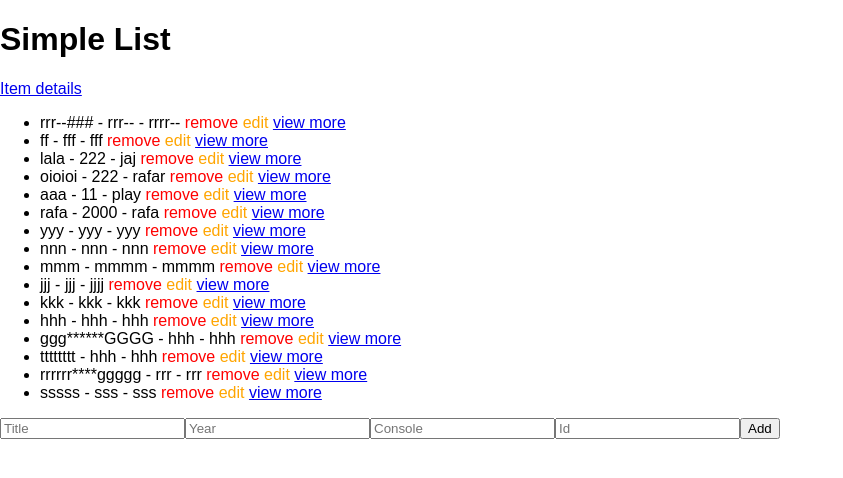
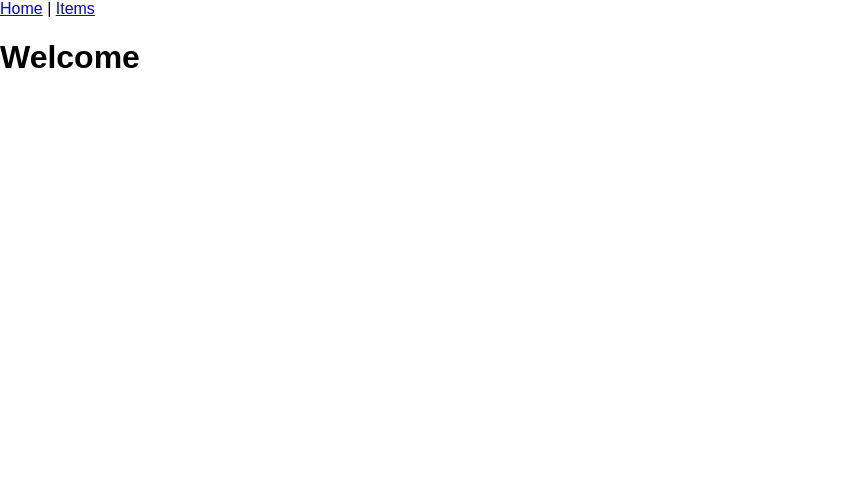
Before and after one commit to rafacazu/react-template, a React (Create React App) app in the folder my-app/: page / in a window 1280 px wide. Shown: the top 478 px of the page, without its empty margins (0-843 px from the left). Built offline with nearby package versions, Linux system fonts and the light colour scheme; data requests are answered from the project's data file.

Commit message:
Displaying item details

```diff
--- a/my-app/api/db.json
+++ b/my-app/api/db.json
@@ -79,7 +79,7 @@
       "id": 19
     },
     {
-      "title": "tttttttt",
+      "title": "tttttttt----",
       "year": "hhh",
       "console": "hhh",
       "id": 20
@@ -91,9 +91,9 @@
       "id": 21
     },
     {
-      "title": "sssss",
-      "year": "sss",
-      "console": "sss",
+      "title": "ee",
+      "year": "ee",
+      "console": "ee",
       "id": 22
     }
   ]
--- a/my-app/src/components/App.js
+++ b/my-app/src/components/App.js
@@ -1,15 +1,24 @@
 import React, { Component } from 'react';
+import {BrowserRouter as Router, Route, Link } from 'react-router-dom'
 import './App.css';
 import ItemList from '../container/itemList';
 import AddItem from '../container/addItem';
+import ItemDetails from '../container/itemDetails';
+import Header from './Header';
+import Home from './Home';
 
 class App extends Component {
   render() {
     return (
-      <div className="App">
-        <ItemList />
-        <AddItem/>
-      </div>
+      <Router>
+        <div className="App">
+          <Header />
+          <Route path='/' component={Home}></Route>
+          <Route path='/items' component={ItemList}></Route>
+          <Route path='/items' component={ItemDetails}></Route>
+          <Route path='/add-item' component={AddItem}></Route>
+        </div>
+      </Router>
     );
   }
 }
--- a/my-app/src/components/Header.js
+++ b/my-app/src/components/Header.js
@@ -5,8 +5,7 @@ class Header extends Component{
     render(){
         return(
             <div>
-                <h1>Simple List</h1>
-                <Link to="/details">Item details</Link>
+                <Link to="/">Home</Link> | <Link to="/items">Items</Link>
             </div>
         );
     }
--- /dev/null
+++ b/my-app/src/components/Home.js
@@ -0,0 +1,13 @@
+import React, {Component} from 'react';
+
+class Home extends Component{
+  render(){
+    return (
+      <div>
+        <h1>Welcome</h1>
+      </div>
+    )
+  }
+}
+
+export default Home;
--- a/my-app/src/components/Item.js
+++ b/my-app/src/components/Item.js
@@ -11,7 +11,9 @@ export class Item extends React.Component{
     render(){
         return(
             <li>
-                <div id={"item_" + this.props.id} key={this.props.id} className="item">{this.props.title} - {this.props.year} - {this.props.console} <a className="item__remove" onClick={this.props.remove}>remove</a> <a  className="item__edit" onClick={this.props.edit}>edit</a> <Link to={`/details/${this.props.id}`}>view more</Link> </div>
+                <Link to={'/items/'+this.props.id} >{this.props.title}</Link>
+                {/* <a className="item" key={this.props.id} id={this.props.id} onClick={this.props.onClick} to={'/items/'+this.props.id}>{this.props.title}</a> */}
+                {/* <div id={"item_" + this.props.id} key={this.props.id} className="item">{this.props.title} - {this.props.year} - {this.props.console} <a className="item__remove" onClick={this.props.remove}>remove</a> <a  className="item__edit" onClick={this.props.edit}>edit</a> <Link to={`/items/${this.props.id}`}>view more</Link> </div> */}
             </li>
         )
     }
@@ -22,6 +24,7 @@ Item.propTypes =  {
     year: PropTypes.string.isRequired,
     console: PropTypes.string.isRequired,
     id: PropTypes.number.isRequired,
-    remove: PropTypes.func.isRequired,
-    edit: PropTypes.func.isRequired
+    onClick: PropTypes.func.isRequired
+    //remove: PropTypes.func.isRequired,
+    //edit: PropTypes.func.isRequired
 }
--- a/my-app/src/components/List.js
+++ b/my-app/src/components/List.js
@@ -4,8 +4,8 @@ import {Item} from './Item';
 
 export default class List extends Component{
 
-    constructor(){
-        super();
+    constructor(props){
+        super(props);
         this.state = {
             items: []
         }
@@ -14,7 +14,8 @@ export default class List extends Component{
 
     renderList(){
         return this.props.items.map((items,index) => (
-            <Item key={index} title={items.title} year={items.year} console={items.console} id={items.id} remove={this.props.remove} edit={this.props.edit} more={this.props.more}/>
+            <Item key={index} title={items.title} year={items.year} console={items.console} id={items.id} onClick={this.props.onClick}/>
+            // <Item key={index} title={items.title} year={items.year} console={items.console} id={items.id} remove={this.props.remove} edit={this.props.edit} more={this.props.more}/>
         ))
     }
 
--- a/my-app/src/container/itemDetails.js
+++ b/my-app/src/container/itemDetails.js
@@ -14,33 +14,31 @@ class ItemDetails extends Component {
     }
 
     componentDidMount(){
+      let id = this.props.location.pathname.replace('/items/','');
+      this.fetchItemData(id);
+    }
 
-      var id = window.location.pathname;
-      id = id.replace('/details/','');
-      id = Number(id);
-      console.log(this.state.title);
+    componentWillReceiveProps(nextProps){
+      let id = nextProps.location.pathname.replace('/items/','');
+      this.fetchItemData(id);
+    }
 
+    fetchItemData(id){
       fetch('http://localhost:3004/games/'+id)
       .then(response => {
           return response.json();
       })
       .then(json => {
-          this.setState(json);
-          //this.props.dispatch(loadDetails(json));
+          this.setState(json)
       });
     }
-
-    /*static getDerivedStateFromProps(props, state){
-      console.log(props, state)
-      return props;
-    }*/
 
     render(){
         return(
             <div>
-                <h1>Item: {this.state.title}</h1>
-                <p>Year : {this.state.year}</p>
-                <p>Console: {this.state.console}</p>
+                <h1>{this.state.title}</h1>
+                <h3>{this.state.console}</h3>
+                <h3>{this.state.year}</h3>
             </div>
         )
     }
--- a/my-app/src/container/itemList.js
+++ b/my-app/src/container/itemList.js
@@ -2,7 +2,10 @@ import React, {Component} from 'react';
 import List from '../components/List';
 import {loadItems} from '../actions';
 import {editItem} from '../actions';
+import {loadDetails} from '../actions';
 import {connect} from 'react-redux';
+import AddItem from './addItem';
+import { Link } from 'react-router-dom';
 
 
 class ItemList extends Component {
@@ -11,9 +14,9 @@ class ItemList extends Component {
         this.state = {
             items : []
         }
-        this.removeItem = this.removeItem.bind(this);
-        this.editCurrentItem = this.editCurrentItem.bind(this);
-        this.seeMore = this.seeMore.bind(this);
+        //this.removeItem = this.removeItem.bind(this);
+        //this.editCurrentItem = this.editCurrentItem.bind(this);
+        this.showDetails = this.showDetails.bind(this);
     }
 
     componentDidMount(){
@@ -45,9 +48,17 @@ class ItemList extends Component {
         })
     }
 
-    seeMore(event){
-        let id = event.target.parentNode.id;
+    showDetails(event){
+       let id = event.target.id;
         console.log(id);
+
+        fetch('http://localhost:3004/games/'+id)
+        .then(response => {
+            return response.json();
+        })
+        .then(json => {
+            this.props.dispatch(loadDetails(json));
+        });
     }
 
     editCurrentItem(event){
@@ -75,6 +86,10 @@ class ItemList extends Component {
         return {items : result};
       }
 
+      if(props.items && props.items.type === "LOAD_DETAILS"){
+        return {items : state.items};
+      }
+
       return {items : props.items};
 
 
@@ -99,7 +114,8 @@ class ItemList extends Component {
     render(){
         return (
             <div>
-                <List items={this.state.items} remove={this.removeItem} edit={this.editCurrentItem} more={this.seeMore}/>
+                <List items={this.state.items} onClick={this.showDetails}/>
+                <Link to='/add-item'>Add new item +</Link>
             </div>
         )
     }
--- a/my-app/src/index.js
+++ b/my-app/src/index.js
@@ -1,26 +1,18 @@
 import React from 'react';
 import ReactDOM from 'react-dom';
-import { BrowserRouter, Route, Link } from 'react-router-dom'
 import {Provider} from 'react-redux';
 import {createStore} from 'redux';
 import rootReducer from './reducers';
 import './index.css';
 import registerServiceWorker from './registerServiceWorker';
-import App from './components/App';
-import ItemDetails from './container/itemDetails';
-import Header from './components/Header';
+import App from './components/App'
+
 
 const store = createStore(rootReducer);
 
 ReactDOM.render(
     <Provider store={store}>
-        <BrowserRouter>
-            <div>
-            <Header />
-            <Route path="/" component={App} />
-            <Route path="/details" component={ItemDetails} />
-            </div>
-        </BrowserRouter>
+       <App />
     </Provider>,
 document.getElementById('root'));
 registerServiceWorker();
--- a/my-app/src/reducers/items.js
+++ b/my-app/src/reducers/items.js
@@ -10,7 +10,7 @@ const items = (state = [], action) => {
             return action.items
 
         case 'LOAD_DETAILS':
-            return action.item;
+            return action;
 
         default:
             return state
```
Also changed, not shown: 1 other file (tests, documents, lock files or other folders).
